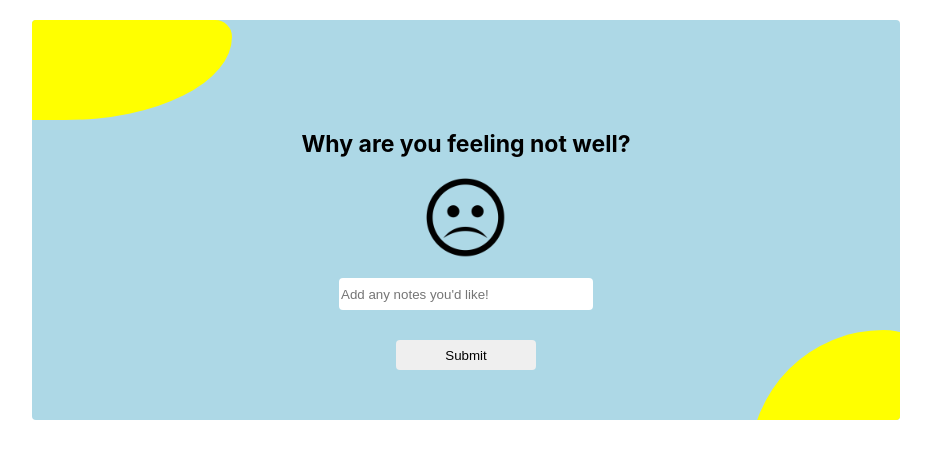
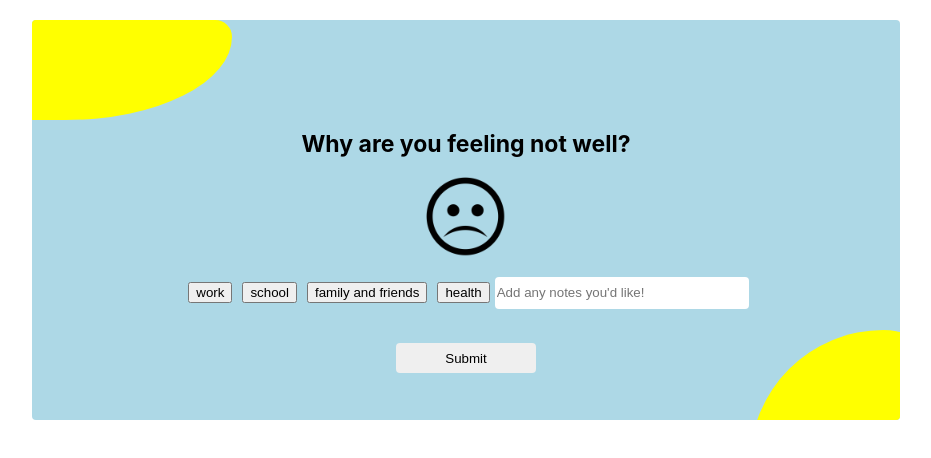
Before and after one commit to lindsayesterman/MoodTracker, a React (Create React App) app: page / in a window 1280 px wide. Both pictures are taken after a click on the button "not well". Shown: the top 458 px of the page, without its empty margins (174-1105 px from the left). Built offline with nearby package versions, Linux system fonts and the light colour scheme.

Commit message:
tags and all moods

```diff
--- a/src/App.js
+++ b/src/App.js
@@ -16,6 +16,7 @@ export default class App extends Component {
         tags: [],
         key: "",
       },
+      allMoods: [], //array of mood objects
     };
   }
 
@@ -38,6 +39,22 @@ export default class App extends Component {
     });
   };
 
+  getTags = (e) => {
+    this.setState({
+      mood: {
+        ...this.state.mood,
+        tags: this.state.mood.tags.concat(e.target.value),
+      },
+    });
+  };
+
+  addToAllMoods = () => {
+    this.setState({
+      allMoods: this.state.allMoods.concat(this.state.mood),
+    });
+    console.log(this.state.allMoods)
+  };
+
   render() {
     return (
       <div className="App">
@@ -48,8 +65,9 @@ export default class App extends Component {
             return (
               <MoodTracker
                 mood={this.state.mood}
-                displayExp={this.props.displayExp}
                 getExp={this.getExp}
+                getTags={this.getTags}
+                addToAllMoods={this.addToAllMoods}
                 getButtonClicked={this.getButtonClicked}
                 {...routeProps}
               />
--- a/src/Graph/Graph.js
+++ b/src/Graph/Graph.js
@@ -9,7 +9,7 @@ export default class Graph extends Component {
       <div className="graph">
         {this.props.mood.feeling === "happy" ||
         this.props.mood.feeling === "jubilant" ? (
-          <h1>Awesome, we're glad you're feeling good today!</h1>
+          <h1>Awesome, we're glad you're feeling well today!</h1>
         ) : (
           <h1>Oh no, we're sorry you're not feeling well today.</h1>
         )}
--- a/src/MoodExp/MoodExp.css
+++ b/src/MoodExp/MoodExp.css
@@ -23,5 +23,13 @@ img.cartoonFace{
     width:80px;
     height:80px;
     display:block;
-    margin:20px auto;
+    margin:15px auto;
 }
+
+.moodExp button.tags{
+    margin:10px 5px;
+}
+
+.moodExp button.tags:active{
+    background-color: blue;
+}
--- a/src/MoodExp/MoodExp.js
+++ b/src/MoodExp/MoodExp.js
@@ -4,24 +4,34 @@ import "./MoodExp.css";
 import happyFace from "../happyFace.png";
 import sadFace from "../sadFace.png";
 import Graph from "../Graph/Graph";
+
+
 export default function MoodExp(props) {
   return (
     <div className="moodExp">
       <h2>Why are you feeling {props.mood.feeling}?</h2>
+
       {props.mood.feeling === "happy" || props.mood.feeling === "jubilant" ? (
         <img className="cartoonFace" alt="happy face" src={happyFace}></img>
       ) : (
         <img className="cartoonFace" alt="sad face" src={sadFace}></img>
       )}
+
+      <button onClick={props.getTags} className="tags" value="work">work</button>
+      <button onClick={props.getTags} className="tags" value="school">school</button>
+      <button onClick={props.getTags} className="tags" value="family and friends">family and friends</button>
+      <button onClick={props.getTags} className="tags" value="health">health</button>
+
       <input
         onChange={props.getExp}
         placeholder="Add any notes you'd like!"
         className="whyMood"
         name="whyMood"
       ></input>
+
       <br></br>
       <Link to="/graph">
-        <button type="submit">Submit</button>
+        <button onClick={props.addToAllMoods} type="submit">Submit</button>
       </Link>
     </div>
   );
--- a/src/MoodTracker/MoodTracker.js
+++ b/src/MoodTracker/MoodTracker.js
@@ -14,8 +14,9 @@ export default class MoodTracker extends Component {
         {this.props.mood.feeling !== "" ? (
           <div>
             <MoodExp
-              displayExp={this.props.displayExp}
               getExp={this.props.getExp}
+              getTags={this.props.getTags}
+              addToAllMoods={this.props.addToAllMoods}
               mood={this.props.mood}
             ></MoodExp>
           </div>
```
